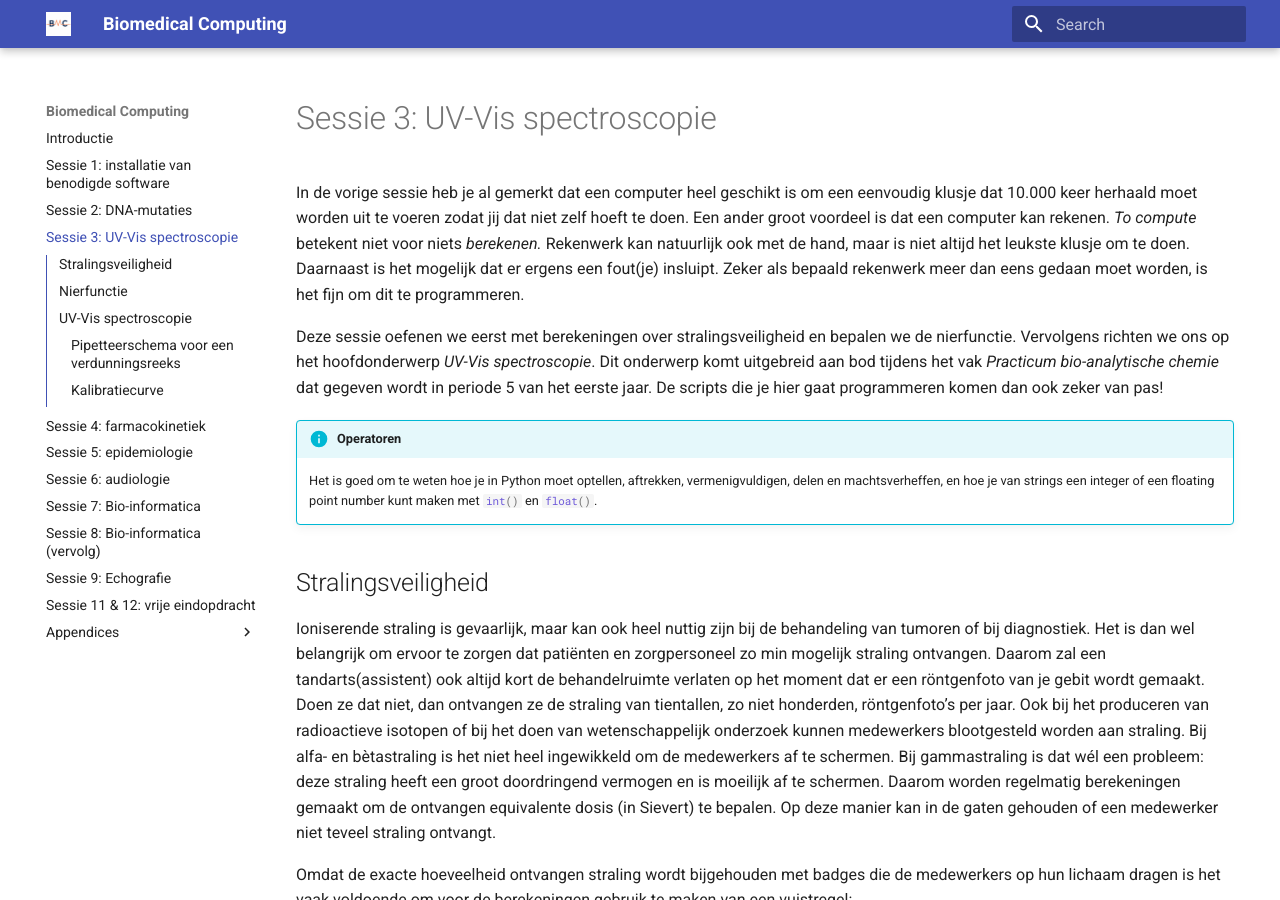
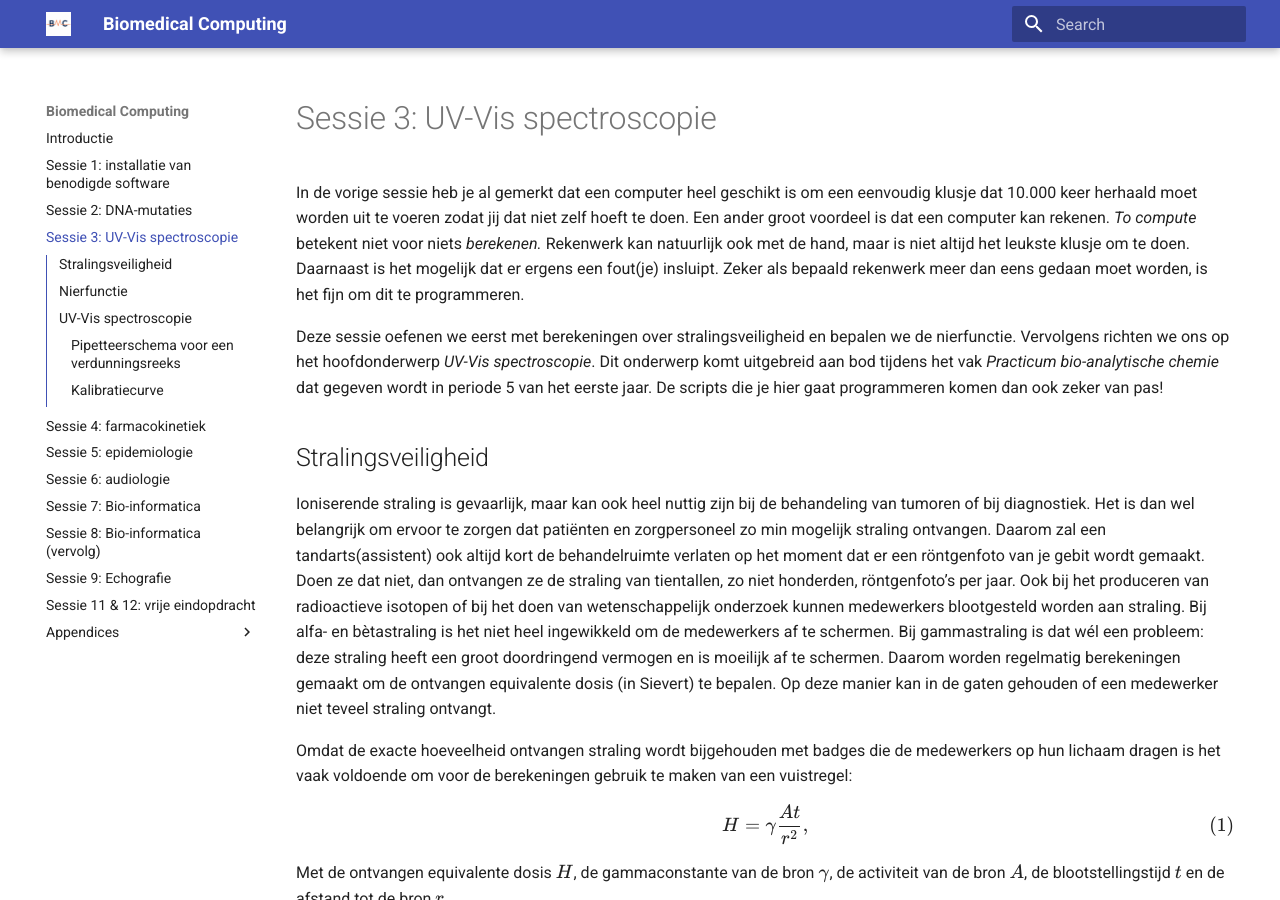
Before and after one commit to NatuurkundePracticumAmsterdam/biomedicalcomputing, an MkDocs documentation site: the page built from docs/uv-vis-spectroscopie.md, in a window 1280 px wide and 900 px high. Built offline with MkDocs 1.6.1 and Material for MkDocs 9.7.7, drawn with Linux system fonts in a browser that asks for light colours.

Commit message:
Info blok operatoren verwijderd
Zie appendix

```diff
--- a/docs/uv-vis-spectroscopie.md
+++ b/docs/uv-vis-spectroscopie.md
@@ -3,10 +3,6 @@
 In de vorige sessie heb je al gemerkt dat een computer heel geschikt is om een eenvoudig klusje dat 10.000 keer herhaald moet worden uit te voeren zodat jij dat niet zelf hoeft te doen. Een ander groot voordeel is dat een computer kan rekenen. _To compute_ betekent niet voor niets _berekenen._ Rekenwerk kan natuurlijk ook met de hand, maar is niet altijd het leukste klusje om te doen. Daarnaast is het mogelijk dat er ergens een fout(je) insluipt. Zeker als bepaald rekenwerk meer dan eens gedaan moet worden, is het fijn om dit te programmeren.
 
 Deze sessie oefenen we eerst met berekeningen over stralingsveiligheid en bepalen we de nierfunctie. Vervolgens richten we ons op het hoofdonderwerp _UV-Vis spectroscopie_. Dit onderwerp komt uitgebreid aan bod tijdens het vak _Practicum bio-analytische chemie_ dat gegeven wordt in periode 5 van het eerste jaar. De scripts die je hier gaat programmeren komen dan ook zeker van pas!
-
-!!! info "Operatoren"
-
-    Het is goed om te weten hoe je in Python moet optellen, aftrekken, vermenigvuldigen, delen en machtsverheffen, en hoe je van strings een integer of een floating point number kunt maken met `#!py int()` en `#!py float()`.
 
 ## Stralingsveiligheid
 
```
